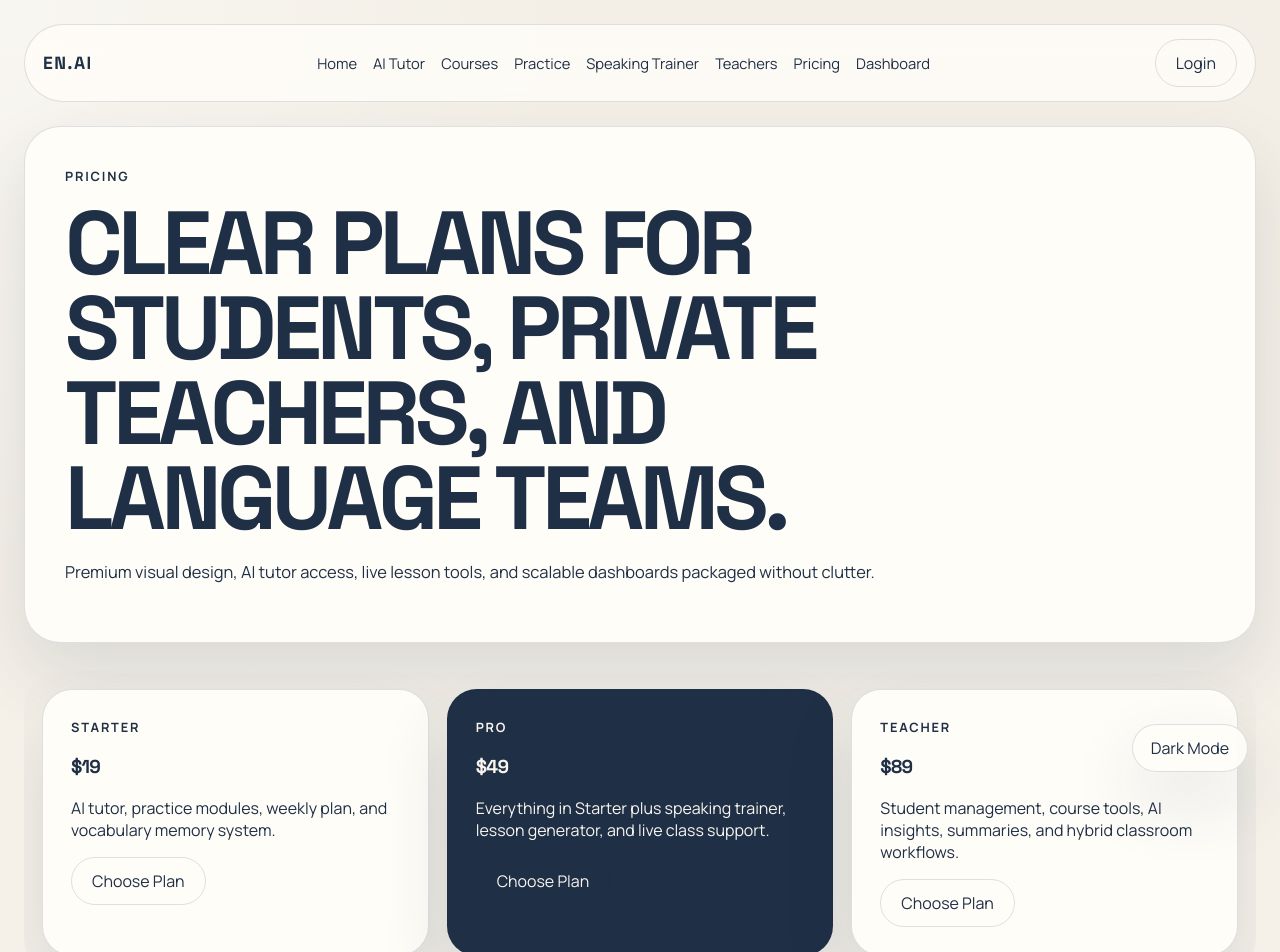
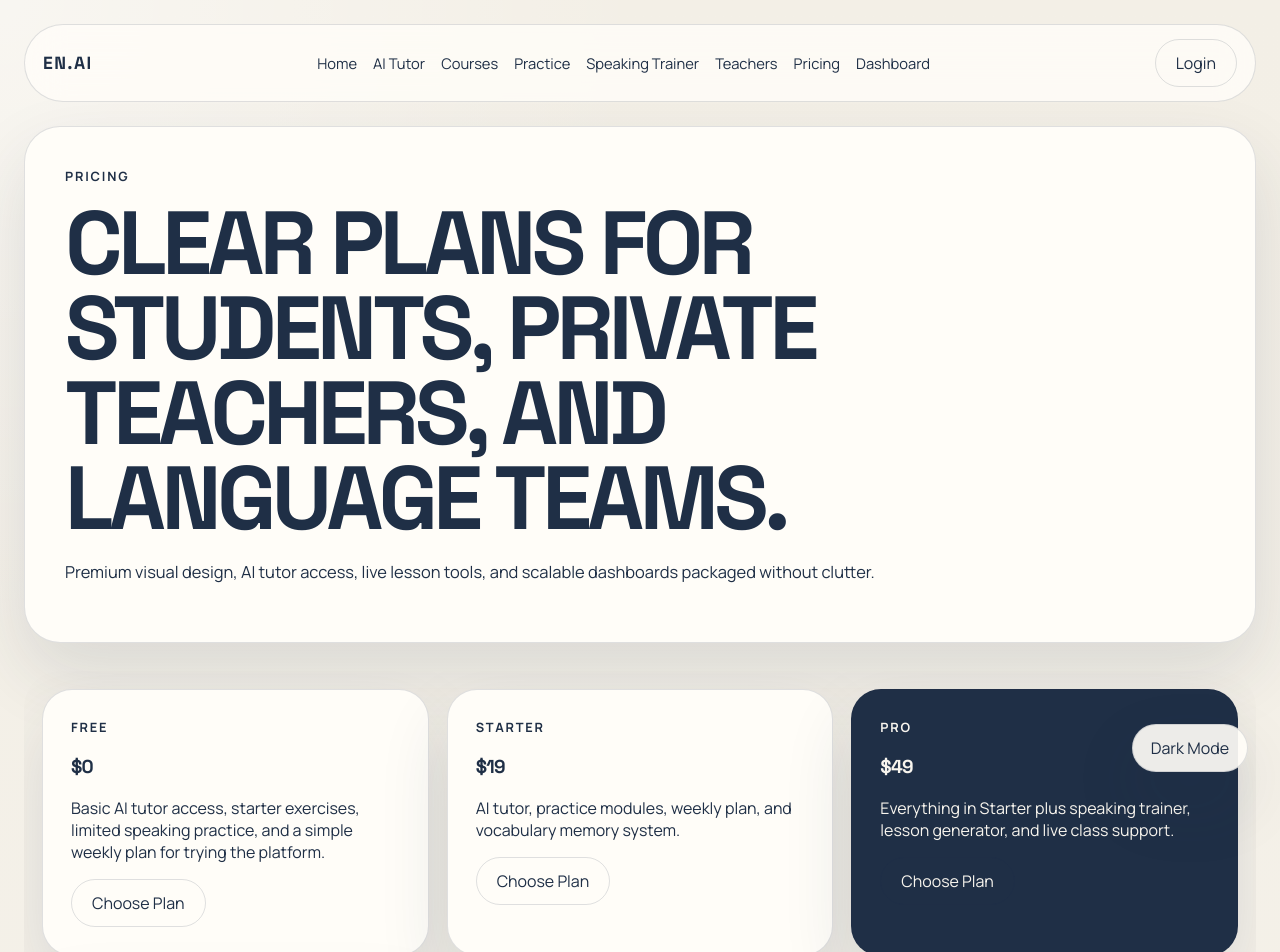
Before and after one commit to lana486/2, a Next.js app: page /pricing in a window 1280 px wide. Shown: the top 952 px of the page. Built offline with nearby package versions, Linux system fonts and the light colour scheme.

Commit message:
Add free pricing tier

```diff
--- a/components/sections.tsx
+++ b/components/sections.tsx
@@ -242,6 +242,11 @@ export function TestimonialGrid() {
 export function PricingCards() {
   const plans = [
     {
+      name: "Free",
+      price: "$0",
+      text: "Basic AI tutor access, starter exercises, limited speaking practice, and a simple weekly plan for trying the platform.",
+    },
+    {
       name: "Starter",
       price: "$19",
       text: "AI tutor, practice modules, weekly plan, and vocabulary memory system.",
@@ -261,7 +266,7 @@ export function PricingCards() {
   return (
     <section className="pricing-grid">
       {plans.map((plan, index) => (
-        <article key={plan.name} className={`pricing-card ${index === 1 ? "featured" : ""}`}>
+        <article key={plan.name} className={`pricing-card ${index === 2 ? "featured" : ""}`}>
           <p className="eyebrow">{plan.name}</p>
           <h3>{plan.price}</h3>
           <p>{plan.text}</p>
```
